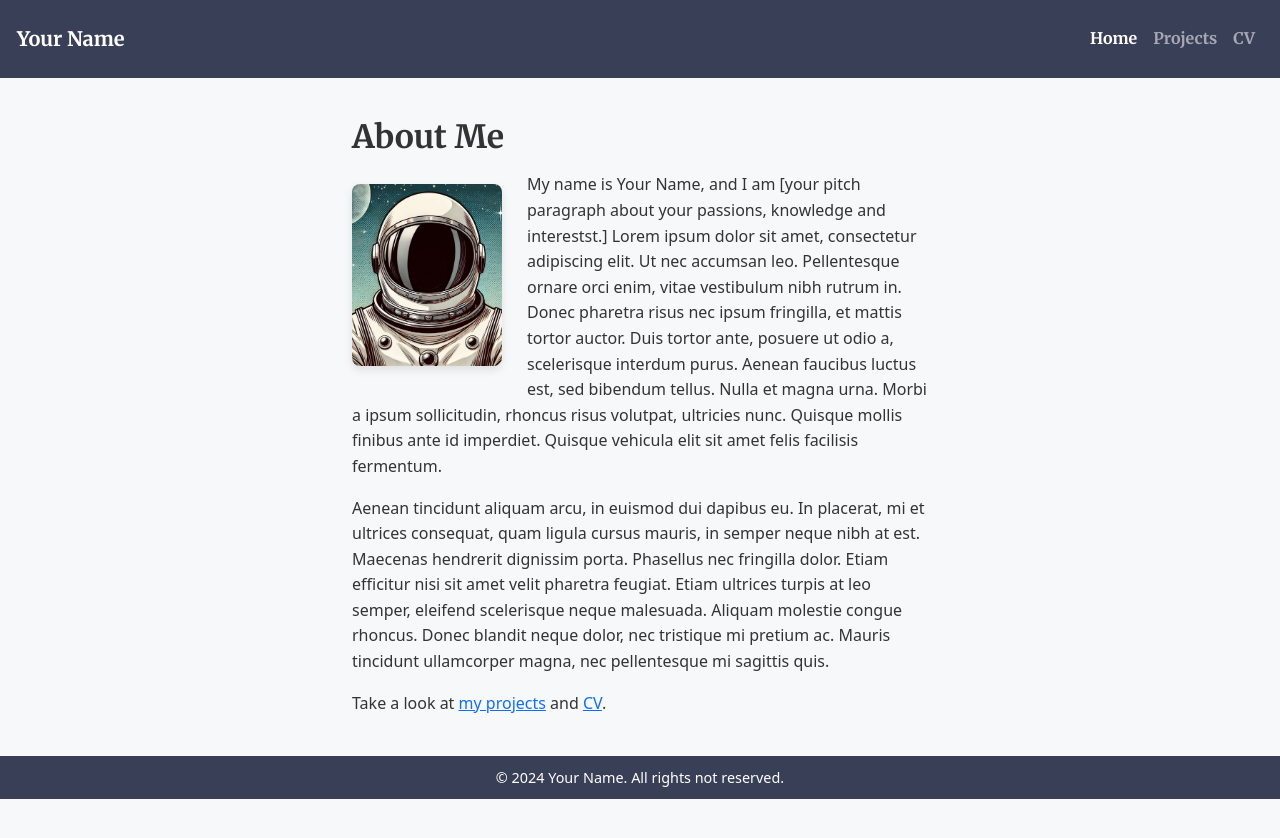
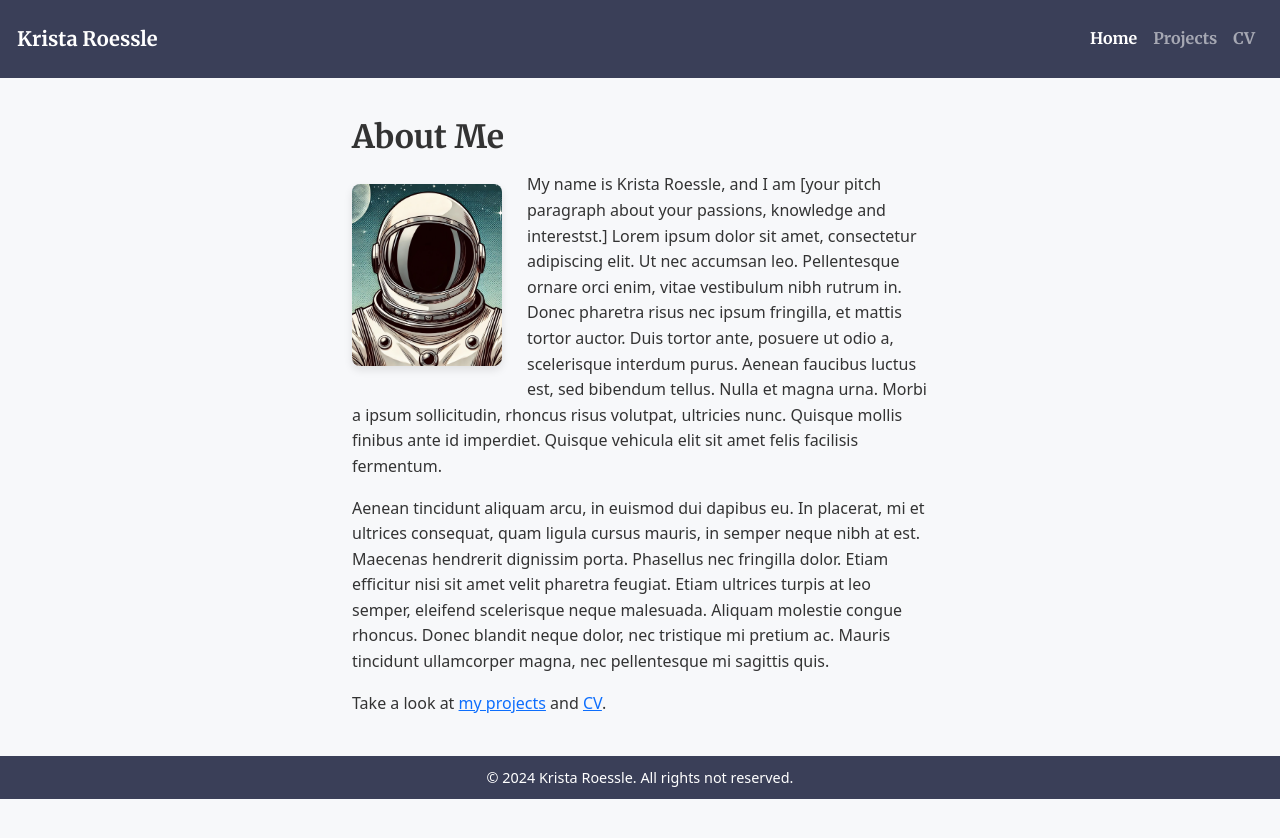
Before and after one commit to Cornell-MAE-UG/portfolio-kqr3-cornell, a Jekyll site: the page built from index.md, in a window 1280 px wide. Shown: the top 838 px of the page. Built offline with Jekyll 4.4.1, drawn with Linux system fonts in a browser that asks for light colours.

Commit message:
Update _config.yml
changed "Your Name" to my actual name

```diff
--- a/_config.yml
+++ b/_config.yml
@@ -8,11 +8,11 @@
 
 # Site Settings
 locale                   : "en-US"
-title                    : Your Name
+title                    : Krista Roessle
 title_separator          : "-"
 subtitle                 : # site tagline that appears below site title in masthead
-name                     : Your Name
-description              : Your Name - Projects and CV
+name                     : Krista Roessle
+description              : Krista Roessle - Projects and CV
 baseurl                  : "" # Set this to "" if using GitHub Pages.
 url                      : # the base hostname & protocol for your site e.g. "https://mmistakes.github.io"
 
```
